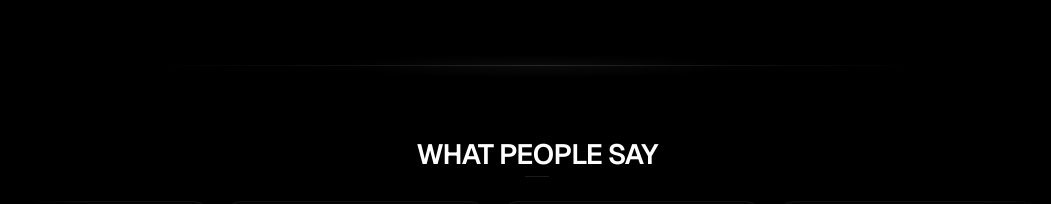
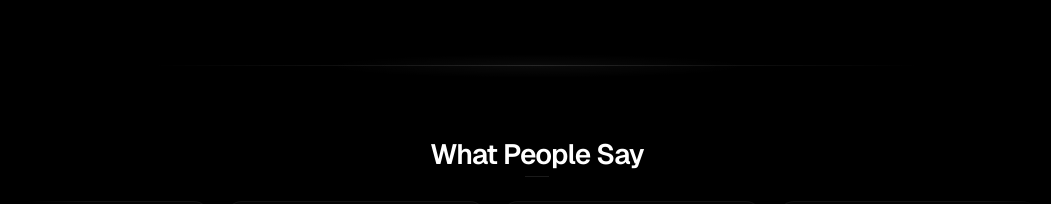
Before and after one commit to l9rins/l9rins-portfolio, a Next.js app: page / in a window 1280 px wide. Shown: the part 2680-2884 px from the top of the page, without its empty margins (103-1154 px from the left). Built offline with nearby package versions, Linux system fonts and the light colour scheme.

Commit message:
fix: remove uppercase from testimonial heading

```diff
--- a/components/TestimonialMarquee.tsx
+++ b/components/TestimonialMarquee.tsx
@@ -74,7 +74,7 @@ export function TestimonialMarquee() {
     return (
         <section className="relative py-12 overflow-hidden">
             <div className="text-center mb-6">
-                <h2 className="text-[10px] font-mono text-zinc-600 uppercase tracking-widest mb-1.5">What People Say</h2>
+                <h2 className="text-[10px] font-mono text-zinc-600 tracking-widest mb-1.5">What People Say</h2>
                 <div className="w-6 h-px bg-white/10 mx-auto" />
             </div>
 
```
